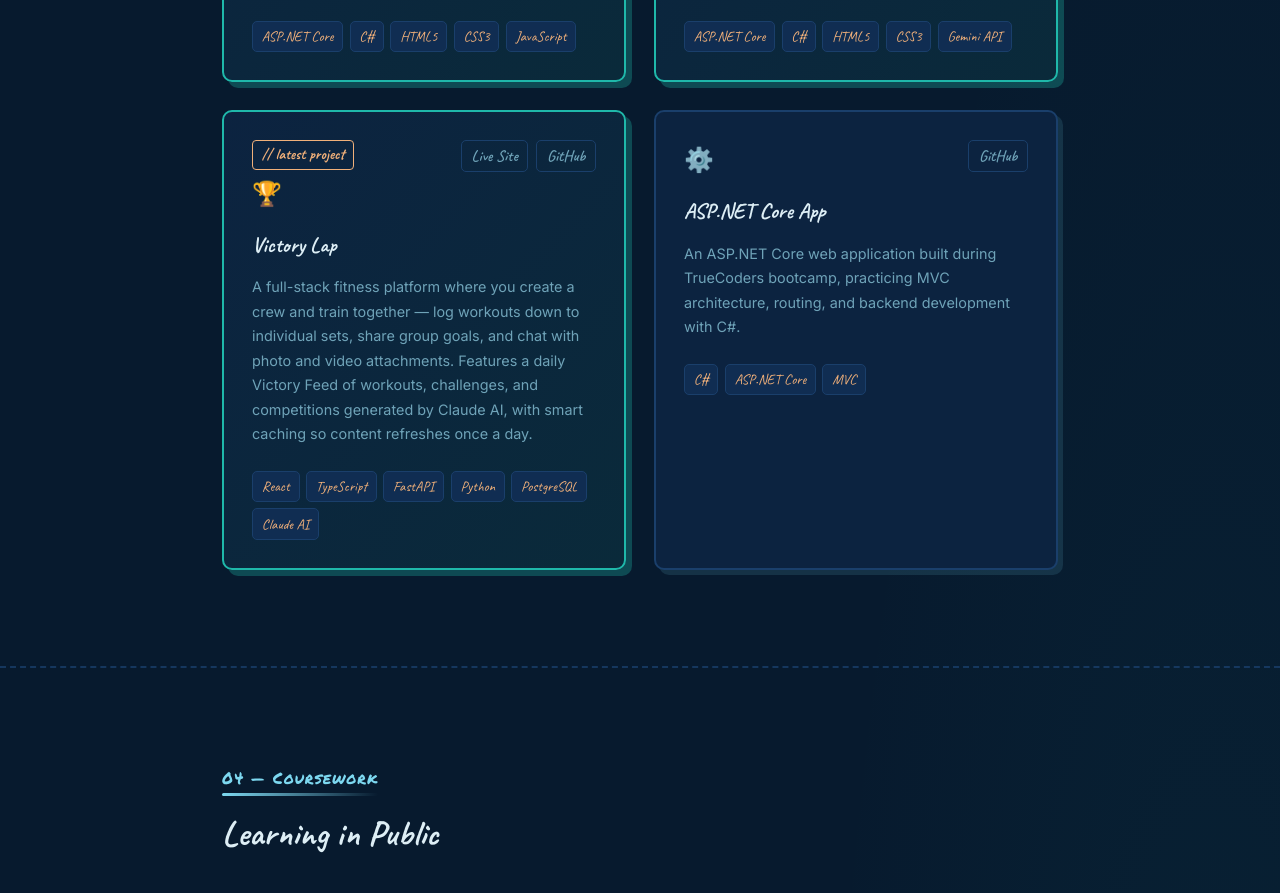
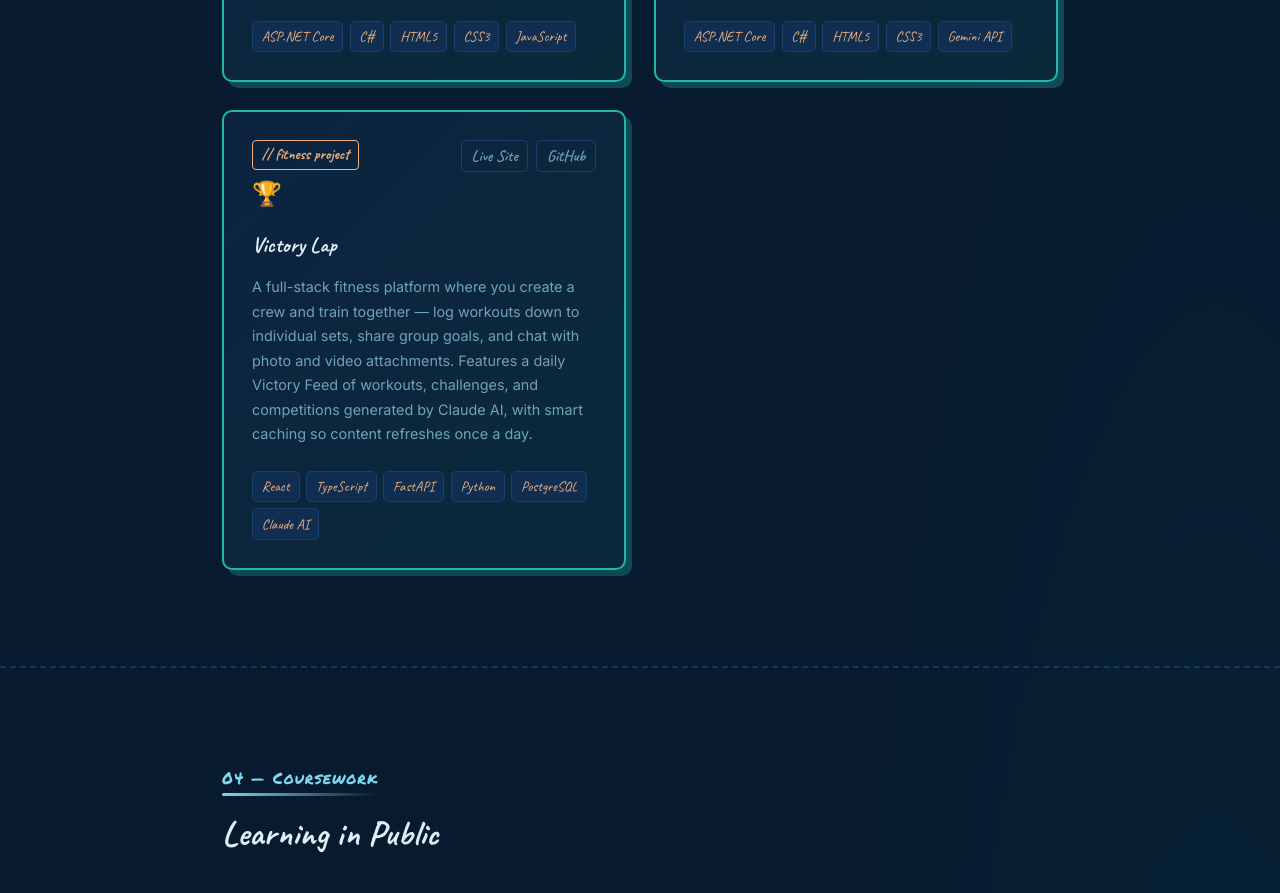
Before and after one commit to inkyourshoes/EBRportfolio, a plain HTML site: page WebApplication1/wwwroot/index.html in a window 1280 px wide. Shown: the part 3040-3933 px from the top of the page. Drawn offline with Linux system fonts and the light colour scheme.

Commit message:
Remove minor ASP.NET Core App project card
Co-Authored-By: Claude Opus 4.8 (1M context) <noreply@anthropic.com>

```diff
--- a/WebApplication1/wwwroot/index.html
+++ b/WebApplication1/wwwroot/index.html
@@ -1005,7 +1005,7 @@
       <div class="project-card featured">
         <div class="project-header">
           <div>
-            <span class="project-badge">// latest project</span>
+            <span class="project-badge">// fitness project </span>
             <div class="project-icon">🏆</div>
           </div>
           <div class="project-links">
@@ -1027,25 +1027,6 @@
           <span class="tag">Python</span>
           <span class="tag">PostgreSQL</span>
           <span class="tag">Claude AI</span>
-        </div>
-      </div>
-
-      <div class="project-card">
-        <div class="project-header">
-          <div class="project-icon">⚙️</div>
-          <div class="project-links">
-            <a href="https://github.com/inkyourshoes/ASPNET" target="_blank" rel="noopener" class="project-link">GitHub</a>
-          </div>
-        </div>
-        <h3>ASP.NET Core App</h3>
-        <p class="project-desc">
-          An ASP.NET Core web application built during TrueCoders bootcamp, practicing
-          MVC architecture, routing, and backend development with C#.
-        </p>
-        <div class="skill-tags">
-          <span class="tag">C#</span>
-          <span class="tag">ASP.NET Core</span>
-          <span class="tag">MVC</span>
         </div>
       </div>
 
```
